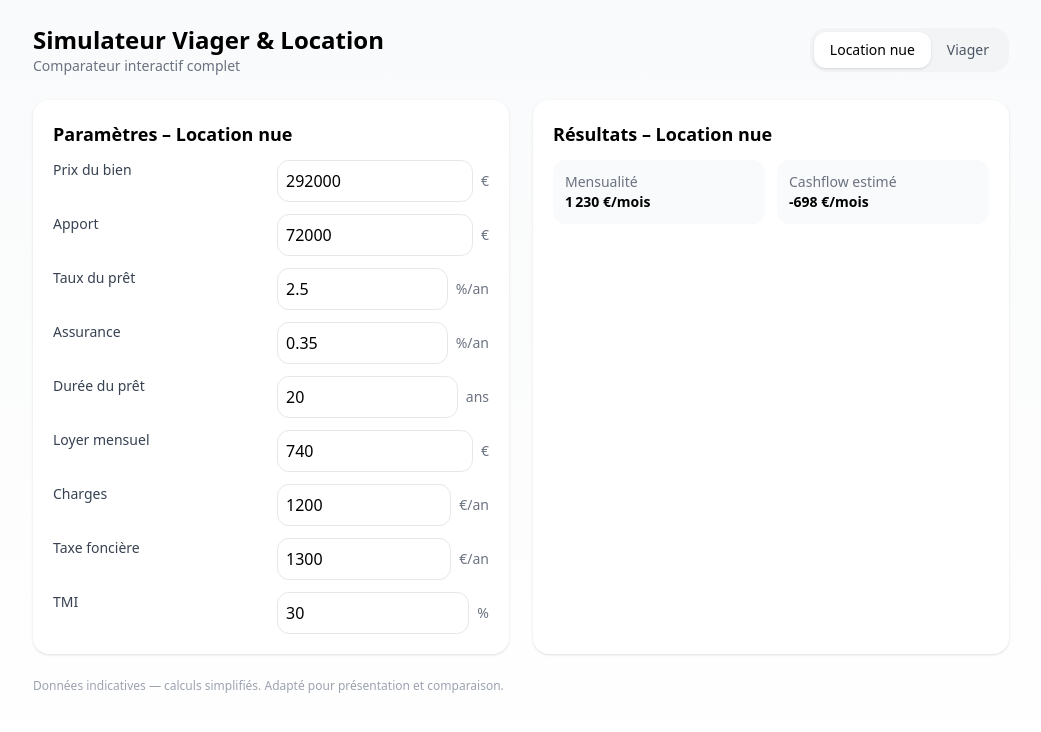
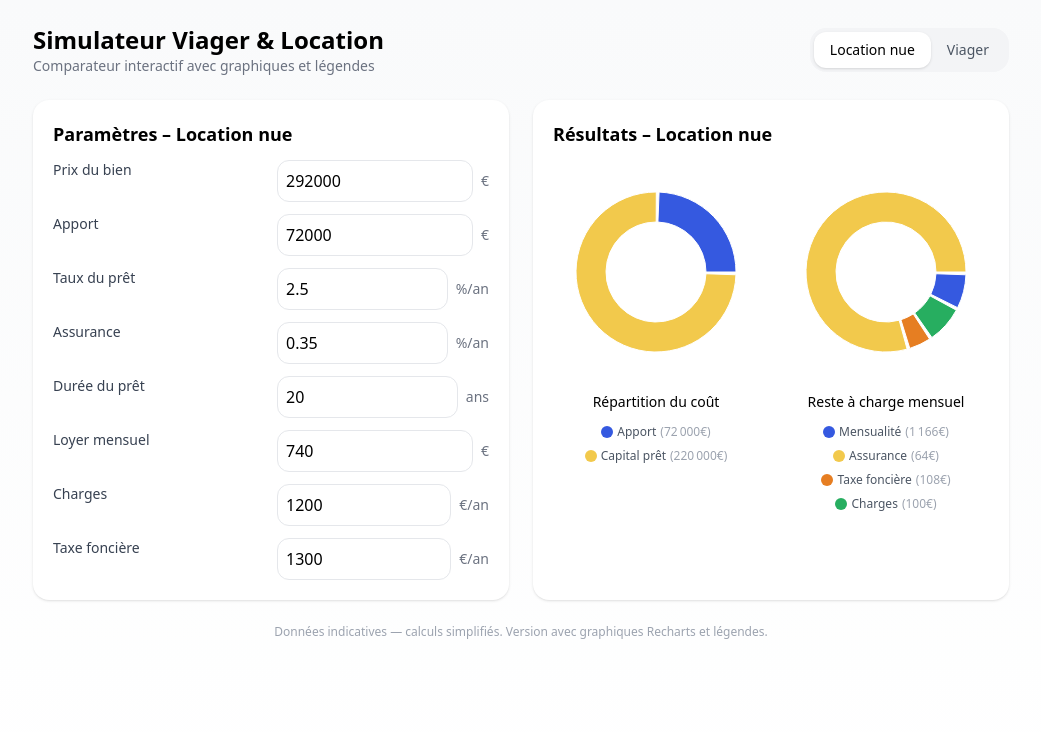
Before and after one commit to wizzwid/viager-vs-location, a React (Vite) app: page / in a window 1280 px wide. Shown: the top 732 px of the page, without its empty margins (119-1160 px from the left). Built offline with nearby package versions, Linux system fonts and the light colour scheme; the HTML template or start-up script is replaced by a standard one.

Commit message:
Update App.tsx

```diff
--- a/src/App.tsx
+++ b/src/App.tsx
@@ -115,7 +115,24 @@ function getEsperanceVie(age: number, sexe: string) {
 }
 
 /*********************
- * SIMULATEUR LOCATION NUE
+ * COMPOSANT LÉGENDE
+ *********************/
+function Legend({ data, colors }: { data: { name: string; value: number }[]; colors: string[] }) {
+  return (
+    <div className="flex flex-wrap justify-center gap-2 mt-3 text-xs">
+      {data.map((item, i) => (
+        <div key={i} className="flex items-center gap-1">
+          <span className="w-3 h-3 rounded-full" style={{ backgroundColor: colors[i % colors.length] }}></span>
+          <span className="text-gray-600">{item.name}</span>
+          <span className="text-gray-400">({fmt(item.value)}€)</span>
+        </div>
+      ))}
+    </div>
+  );
+}
+
+/*********************
+ * LOCATION NUE
  *********************/
 function LocationNue() {
   const [prix, setPrix] = useState("292000");
@@ -126,7 +143,6 @@ function LocationNue() {
   const [loyer, setLoyer] = useState("740");
   const [charges, setCharges] = useState("1200");
   const [taxe, setTaxe] = useState("1300");
-  const [tmi, setTmi] = useState("30");
 
   const vPrix = toNum(prix);
   const vApport = toNum(apport);
@@ -135,7 +151,18 @@ function LocationNue() {
   const assuranceMens = (capital * (toNum(assurance) / 100)) / 12;
   const cashflowMens = toNum(loyer) - (toNum(charges) + toNum(taxe)) / 12 - mensualite - assuranceMens;
 
-  const COLORS = ["#3559E0", "#F2C94C", "#E67E22", "#27AE60", "#E74C3C"];
+  const donutCout = [
+    { name: "Apport", value: vApport },
+    { name: "Capital prêt", value: capital },
+  ];
+  const donutCharge = [
+    { name: "Mensualité", value: mensualite },
+    { name: "Assurance", value: assuranceMens },
+    { name: "Taxe foncière", value: toNum(taxe) / 12 },
+    { name: "Charges", value: toNum(charges) / 12 },
+  ];
+
+  const COLORS = ["#3559E0", "#F2C94C", "#E67E22", "#27AE60"];
 
   return (
     <div className="grid lg:grid-cols-2 gap-6">
@@ -149,20 +176,27 @@ function LocationNue() {
           <Field label="Loyer mensuel" suffix="€" value={loyer} onChange={setLoyer} />
           <Field label="Charges" suffix="€/an" value={charges} onChange={setCharges} />
           <Field label="Taxe foncière" suffix="€/an" value={taxe} onChange={setTaxe} />
-          <Field label="TMI" suffix="%" value={tmi} onChange={setTmi} />
         </div>
       </Section>
 
       <Section title="Résultats – Location nue">
-        <div className="grid grid-cols-2 gap-3 text-sm">
-          <div className="bg-gray-50 p-3 rounded-xl">
-            <div className="text-gray-500">Mensualité</div>
-            <div className="font-semibold">{fmt(mensualite + assuranceMens)} €/mois</div>
-          </div>
-          <div className="bg-gray-50 p-3 rounded-xl">
-            <div className="text-gray-500">Cashflow estimé</div>
-            <div className="font-semibold">{fmt(cashflowMens)} €/mois</div>
-          </div>
+        <div className="grid grid-cols-2 gap-6">
+          {[{ data: donutCout, title: "Répartition du coût" }, { data: donutCharge, title: "Reste à charge mensuel" }].map((graph, idx) => (
+            <div key={idx} className="h-56">
+              <ResponsiveContainer width="100%" height="100%">
+                <PieChart>
+                  <Pie dataKey="value" data={graph.data} innerRadius={50} outerRadius={80} paddingAngle={2}>
+                    {graph.data.map((_, i) => (
+                      <Cell key={i} fill={COLORS[(i + idx) % COLORS.length]} />
+                    ))}
+                  </Pie>
+                  <Tooltip formatter={(v: number) => `${fmt(v)} €`} />
+                </PieChart>
+              </ResponsiveContainer>
+              <div className="text-center text-sm mt-2 font-medium">{graph.title}</div>
+              <Legend data={graph.data} colors={COLORS} />
+            </div>
+          ))}
         </div>
       </Section>
     </div>
@@ -170,7 +204,7 @@ function LocationNue() {
 }
 
 /*********************
- * SIMULATEUR VIAGER
+ * VIAGER
  *********************/
 function Viager() {
   const [valeur, setValeur] = useState("292000");
@@ -188,6 +222,12 @@ function Viager() {
   const capBouquet = (toNum(bouquet) / 100) * valeurOccupee;
   const capRente = (toNum(rente) / 100) * valeurOccupee;
   const renteMensuelle = solveMonthlyFromPV(capRente, years, toNum(taux), toNum(index));
+
+  const donutViager = [
+    { name: "Bouquet", value: capBouquet },
+    { name: "Capital Rente", value: capRente },
+  ];
+  const COLORS = ["#F2994A", "#F2C94C", "#3559E0", "#E67E22"];
 
   return (
     <div className="grid lg:grid-cols-2 gap-6">
@@ -212,13 +252,24 @@ function Viager() {
             <div className="font-semibold">{fmt(valeurOccupee)} €</div>
           </div>
           <div className="bg-gray-50 p-3 rounded-xl">
-            <div className="text-gray-500">Bouquet</div>
-            <div className="font-semibold">{fmt(capBouquet)} €</div>
-          </div>
-          <div className="bg-gray-50 p-3 rounded-xl">
-            <div className="text-gray-500">Rente estimée</div>
+            <div className="text-gray-500">Rente mensuelle</div>
             <div className="font-semibold">{fmt(renteMensuelle)} €/mois</div>
           </div>
+        </div>
+
+        <div className="h-56 mt-4">
+          <ResponsiveContainer width="100%" height="100%">
+            <PieChart>
+              <Pie dataKey="value" data={donutViager} innerRadius={50} outerRadius={80} paddingAngle={2}>
+                {donutViager.map((_, i) => (
+                  <Cell key={i} fill={COLORS[i % COLORS.length]} />
+                ))}
+              </Pie>
+              <Tooltip formatter={(v: number) => `${fmt(v)} €`} />
+            </PieChart>
+          </ResponsiveContainer>
+          <div className="text-center text-sm mt-2 font-medium">Répartition du viager</div>
+          <Legend data={donutViager} colors={COLORS} />
         </div>
       </Section>
     </div>
@@ -226,7 +277,7 @@ function Viager() {
 }
 
 /*********************
- * APPLICATION PRINCIPALE
+ * APP PRINCIPALE
  *********************/
 export default function App() {
   const [tab, setTab] = useState("Location nue");
@@ -240,15 +291,15 @@ export default function App() {
         <header className="flex justify-between items-center">
           <div>
             <h1 className="text-2xl font-bold">Simulateur Viager & Location</h1>
-            <p className="text-sm text-gray-500">Comparateur interactif complet</p>
+            <p className="text-sm text-gray-500">Comparateur interactif avec graphiques et légendes</p>
           </div>
           <Tabs tabs={["Location nue", "Viager"]} active={tab} onChange={setTab} />
         </header>
 
         {tab === "Location nue" ? <LocationNue /> : <Viager />}
 
-        <footer className="text-xs text-gray-400">
-          Données indicatives — calculs simplifiés. Adapté pour présentation et comparaison.
+        <footer className="text-xs text-gray-400 text-center">
+          Données indicatives — calculs simplifiés. Version avec graphiques Recharts et légendes.
         </footer>
       </div>
     </div>
```
